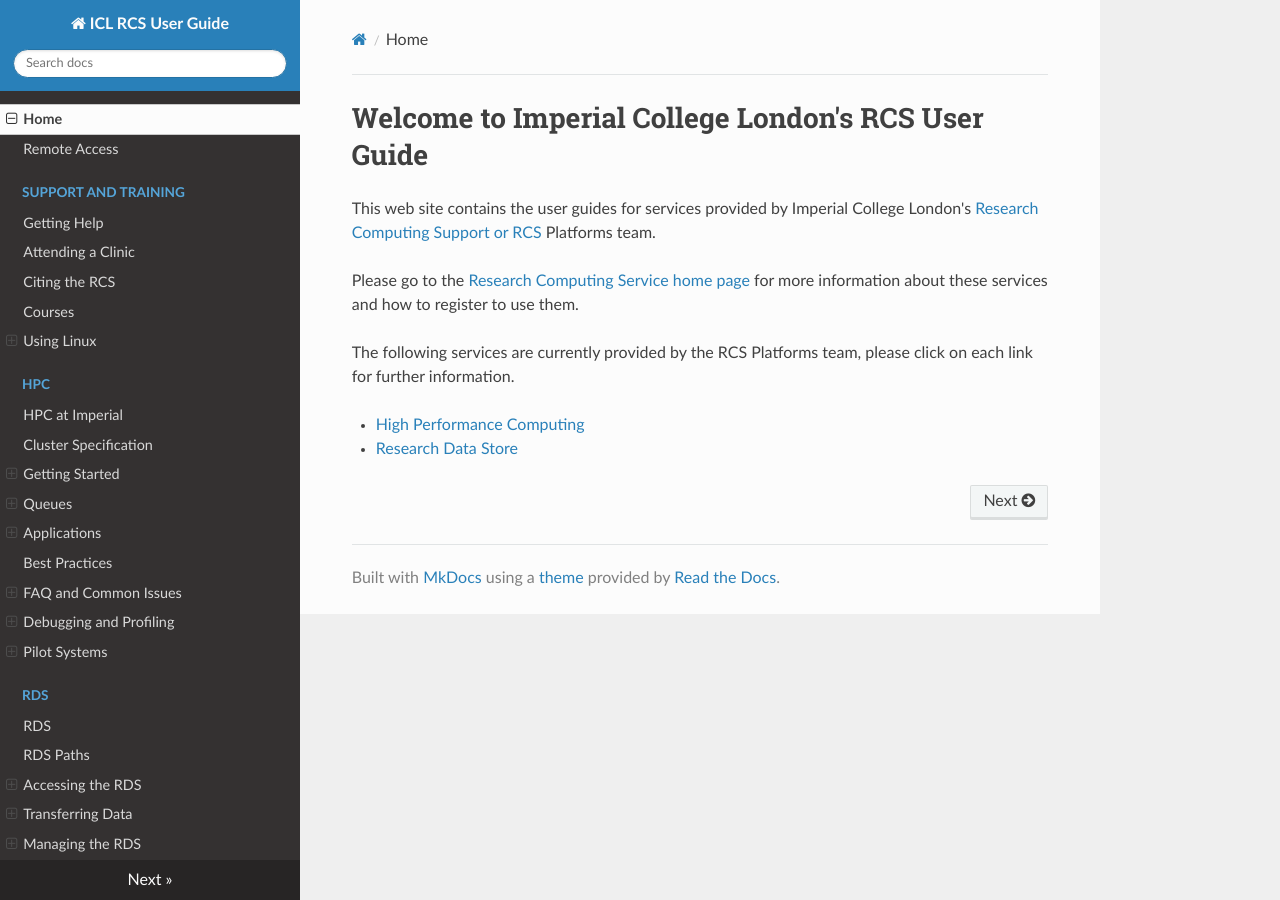
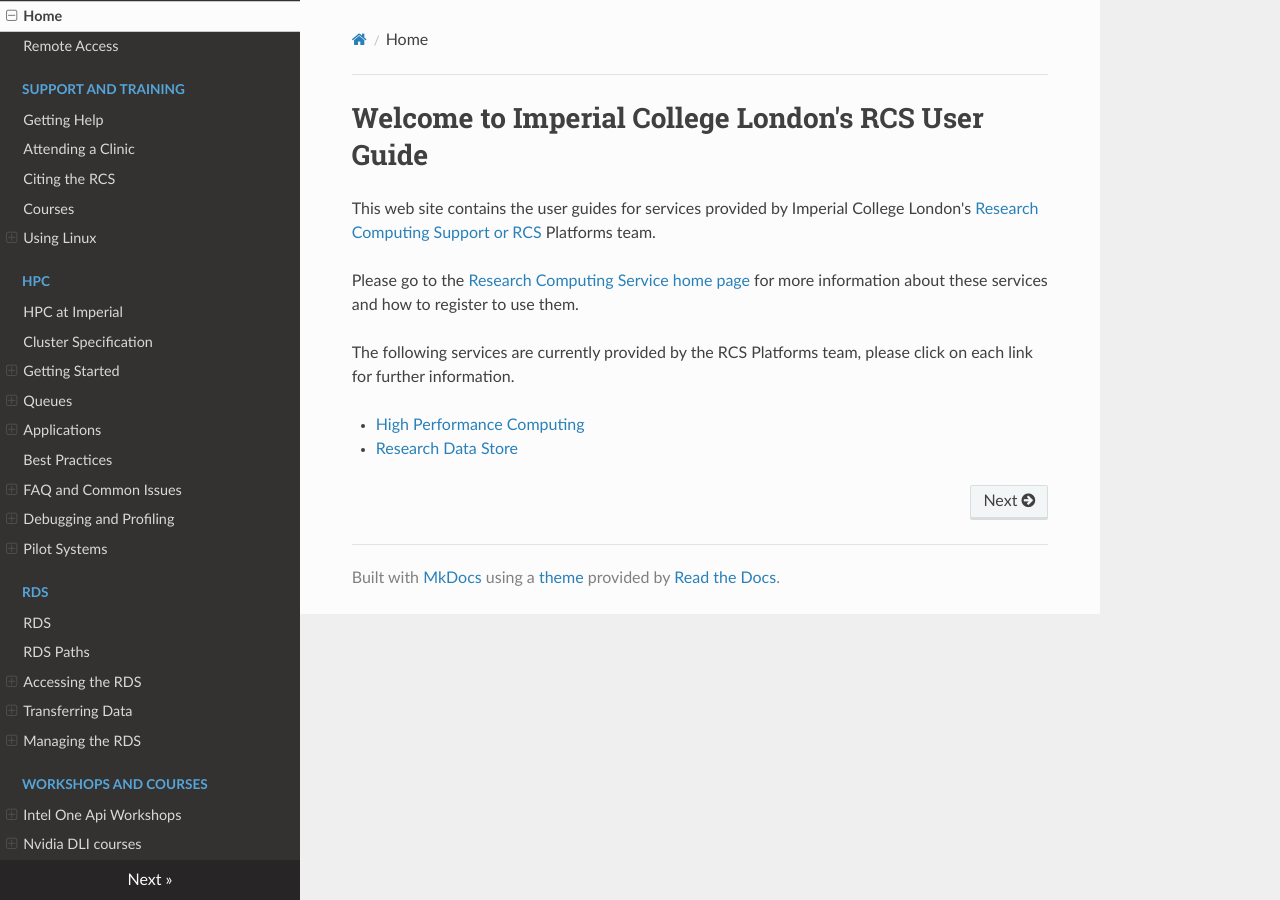
Before and after one commit to ImperialCollegeLondon/icl-rcs-user-guide, an MkDocs documentation site: the page built from docs/index.md, in a window 1280 px wide. Built offline with MkDocs 1.6.1, drawn with Linux system fonts in a browser that asks for light colours; nearby versions of some CDN libraries; part of the change alters nothing that is shown.

Commit message:
Added Intel workshop overview

```diff
--- a/mkdocs.yml
+++ b/mkdocs.yml
@@ -116,3 +116,13 @@ nav:
     - Managing the RDS:
       - Disk Space: rds/managing/disk-space.md
       - Recovering Deleted Files: rds/managing/recovering-deleted-files.md
+  - Workshops and courses:
+    - Intel One Api Workshops:
+      - Overview: Workshops/Intel/overview.md
+      - Presenter: Workshops/Intel/presenter.md
+      - Upcoming:
+        - Programming with One Api: Workshops/Intel/one_api_programming.md
+        - OpenMP offloading to Gpus: Workshops/Intel/openmp_offloading.md
+    - Nvidia DLI courses:
+      - Overview: Workshops/Nvidia/overview.md
+      - Claim your free DLI course: Workshops/Nvidia/claim_free_course.md
```
Also changed, not shown: docs/Workshops/Intel/one_api_programming.md (added), docs/Workshops/Intel/openmp_offloading.md (added), docs/Workshops/Intel/overview.md (added), docs/Workshops/Intel/presenter.md (added), docs/Workshops/Nvidia/claim_free_course.md (added), docs/Workshops/Nvidia/overview.md (added).
